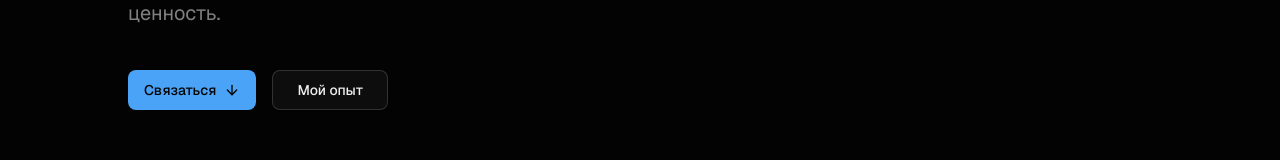
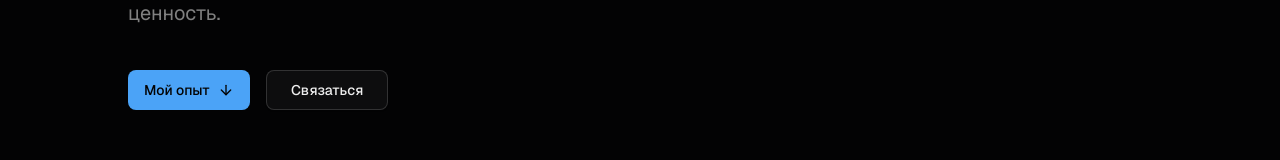
Before and after one commit to dshuran/dshuran-site, a Next.js app: page / in a window 1280 px wide. Shown: the part 449-609 px from the top of the page. Built offline with nearby package versions, Linux system fonts and the light colour scheme.

Commit message:
fix: button hover states and cursor pointer
- Add cursor-pointer to all buttons
- Fix outline variant hover: keep readable text, highlight border
- Swap Hero CTA buttons: "Мой опыт" primary, "Связаться" secondary

```diff
--- a/components/Hero.tsx
+++ b/components/Hero.tsx
@@ -41,12 +41,7 @@
             transition={{ delay: 0.4, duration: 0.5 }}
             className="flex gap-4 pt-4"
           >
-            <Button size="lg" onClick={scrollToContact}>
-              Связаться
-              <ArrowDown className="size-4" />
-            </Button>
             <Button
-              variant="outline"
               size="lg"
               onClick={() =>
                 document
@@ -55,6 +50,10 @@
               }
             >
               Мой опыт
+              <ArrowDown className="size-4" />
+            </Button>
+            <Button variant="outline" size="lg" onClick={scrollToContact}>
+              Связаться
             </Button>
           </motion.div>
         </motion.div>
--- a/components/ui/button.tsx
+++ b/components/ui/button.tsx
@@ -5,7 +5,7 @@
 import { cn } from "@/lib/utils"
 
 const buttonVariants = cva(
-  "inline-flex items-center justify-center gap-2 whitespace-nowrap rounded-md text-sm font-medium transition-all disabled:pointer-events-none disabled:opacity-50 [&_svg]:pointer-events-none [&_svg:not([class*='size-'])]:size-4 shrink-0 [&_svg]:shrink-0 outline-none focus-visible:border-ring focus-visible:ring-ring/50 focus-visible:ring-[3px] aria-invalid:ring-destructive/20 dark:aria-invalid:ring-destructive/40 aria-invalid:border-destructive",
+  "inline-flex items-center justify-center gap-2 whitespace-nowrap rounded-md text-sm font-medium cursor-pointer transition-all disabled:pointer-events-none disabled:opacity-50 [&_svg]:pointer-events-none [&_svg:not([class*='size-'])]:size-4 shrink-0 [&_svg]:shrink-0 outline-none focus-visible:border-ring focus-visible:ring-ring/50 focus-visible:ring-[3px] aria-invalid:ring-destructive/20 dark:aria-invalid:ring-destructive/40 aria-invalid:border-destructive",
   {
     variants: {
       variant: {
@@ -13,7 +13,7 @@
         destructive:
           "bg-destructive text-white hover:bg-destructive/90 focus-visible:ring-destructive/20 dark:focus-visible:ring-destructive/40 dark:bg-destructive/60",
         outline:
-          "border bg-background shadow-xs hover:bg-accent hover:text-accent-foreground dark:bg-input/30 dark:border-input dark:hover:bg-input/50",
+          "border bg-background shadow-xs hover:bg-accent/10 hover:text-foreground hover:border-primary/50 dark:bg-input/30 dark:border-input dark:hover:bg-input/50 dark:hover:text-foreground dark:hover:border-primary/50",
         secondary:
           "bg-secondary text-secondary-foreground hover:bg-secondary/80",
         ghost:
```
